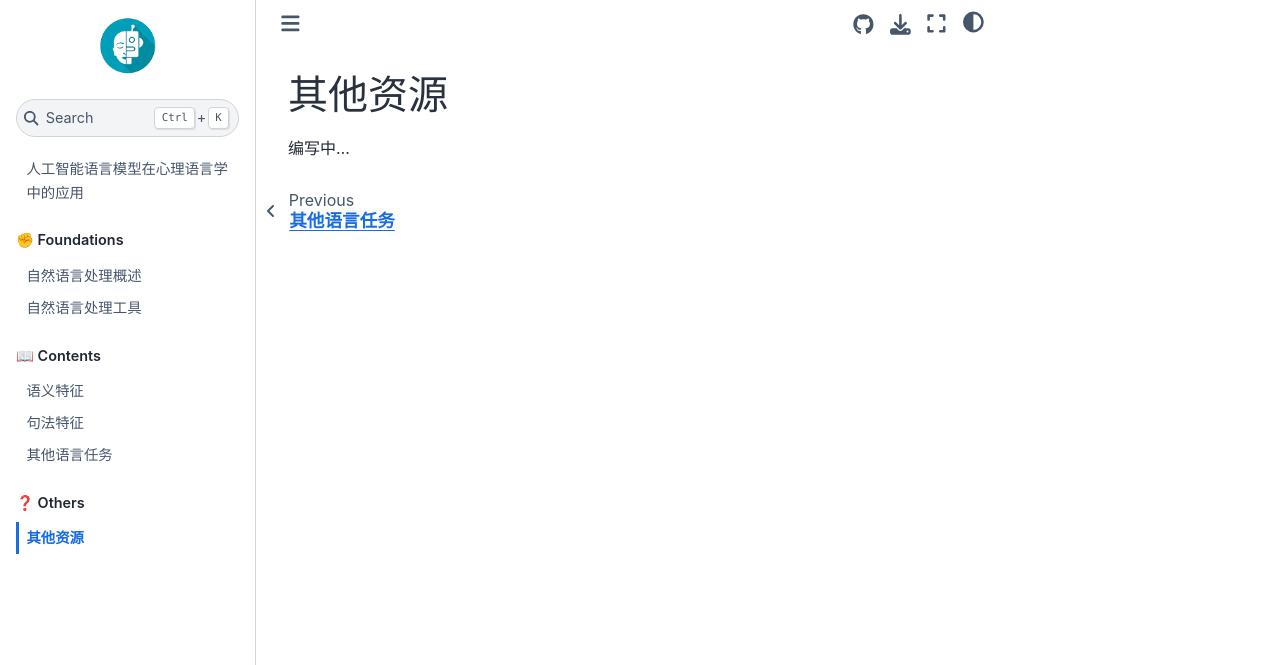
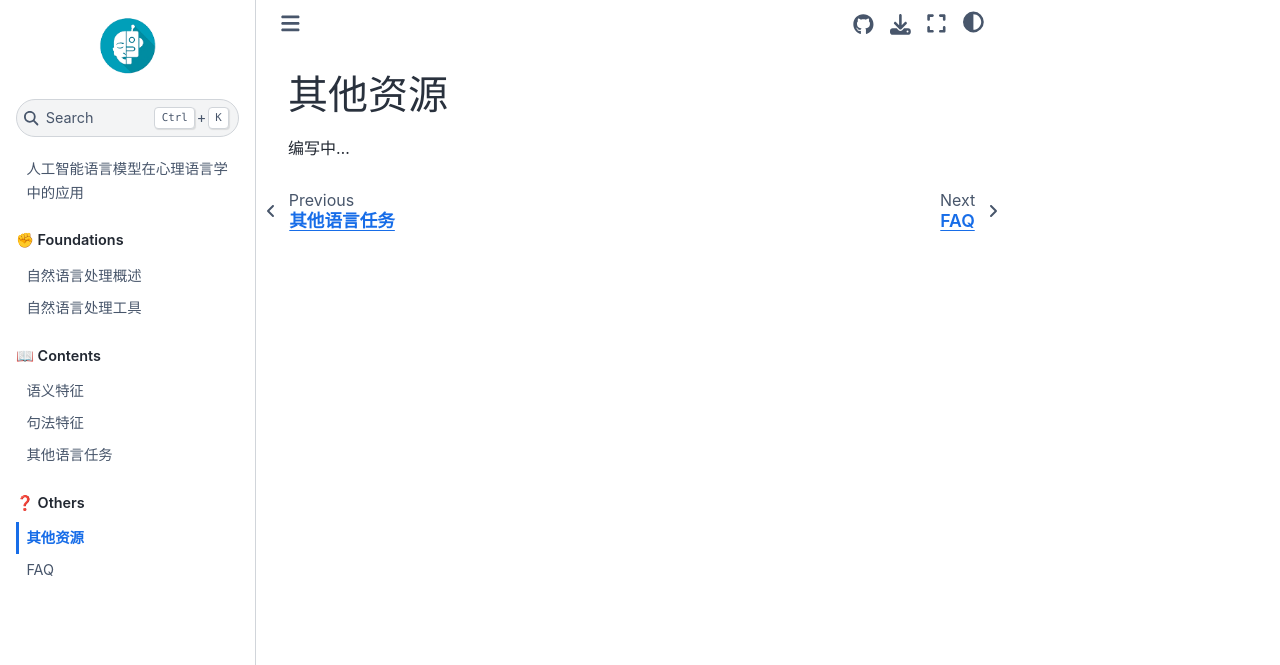
Before and after one commit to heiheihei730/ai-for-psycholinguistics, a Jupyter Book: the page built from docs/resource.md, in a window 1280 px wide. Shown: the top 665 px of the page. Built offline with Jupyter Book 1.0.4 settings and Sphinx 7.4.7 and the Sphinx Book theme 1.1.4, drawn with Linux system fonts in a browser that asks for light colours; pages that are not in the unit, such as notebooks, are missing from menus.

```diff
--- a/docs/_toc.yml
+++ b/docs/_toc.yml
@@ -16,4 +16,4 @@ parts:
 - caption: ❓ Others
   chapters:
   - file: resource
-  - file: faq
+  - file: FAQ
```
Also changed, not shown: docs/intro.md (+1 -1 lines).
